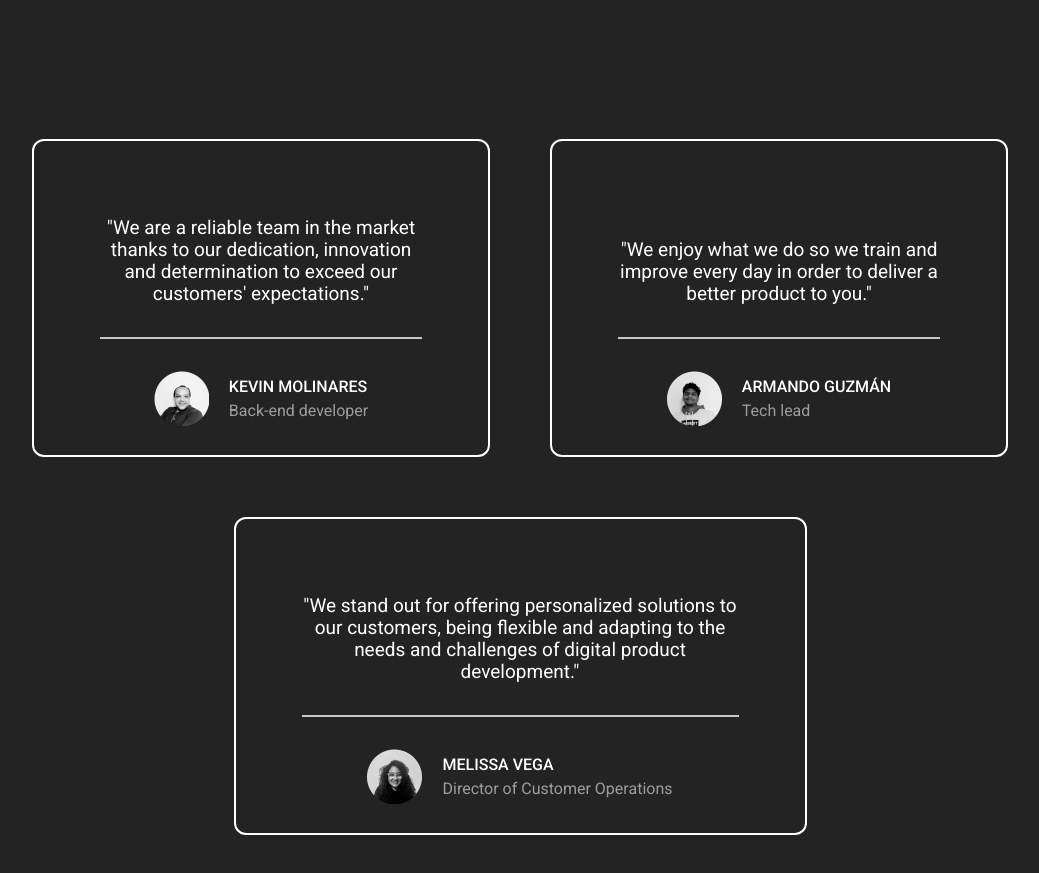
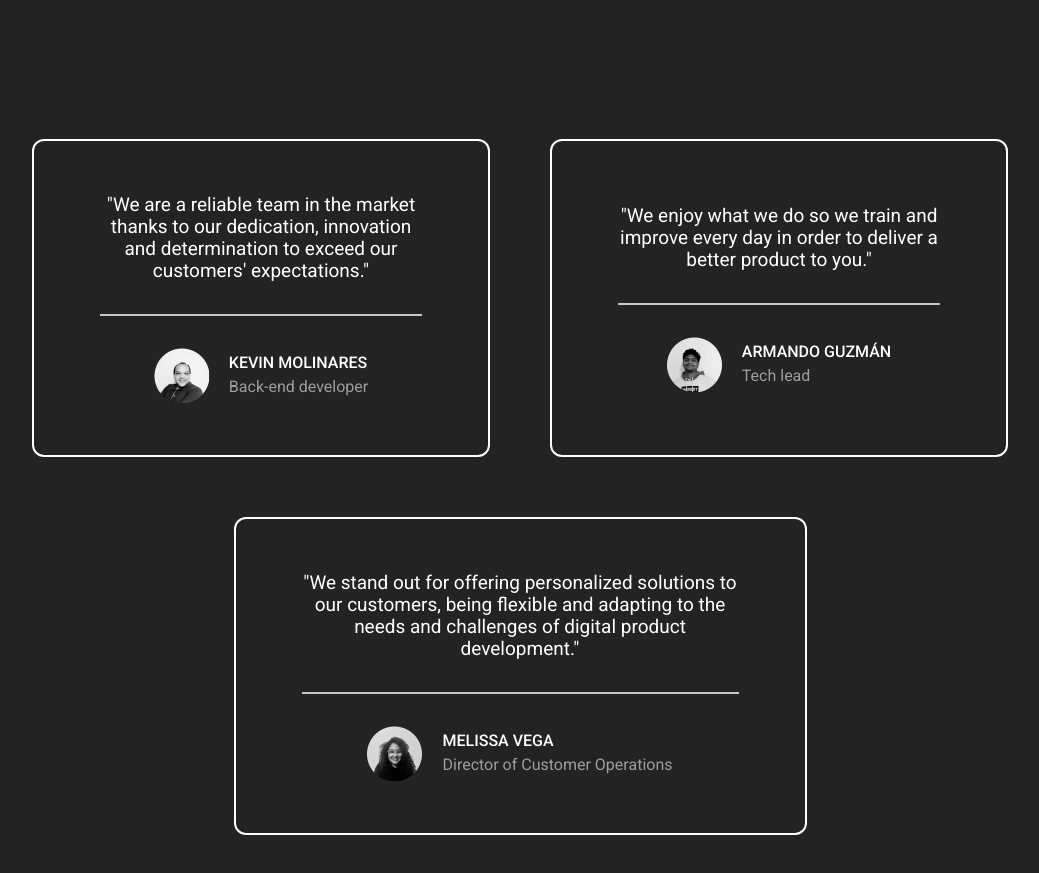
Before and after one commit to contentcraftstudio/Coderlabs-web-2.0, a Next.js app: page / in a window 1280 px wide. Shown: the part 6380-7253 px from the top of the page, without its empty margins (120-1159 px from the left). Built offline with nearby package versions, Linux system fonts and the light colour scheme.

Commit message:
Change::CardTestimonials.tsx

```diff
--- a/components/CardTestimonials.tsx
+++ b/components/CardTestimonials.tsx
@@ -17,10 +17,10 @@ export default function CardTestimonials({
 }: Props) {
   const { t } = useTranslation()
   return (
-    <div className='flex items-center sm:h-[260px] md:h-[277px] lg:h-[318px] sm:w-[330px] md:w-[573px] lg:w-[573px] lg:pt-[69px] sm:px-[30px] md:px-[70px] lg:px-[66px] border-2 rounded border-white'>
+    <div className='flex items-center sm:h-[260px] md:h-[277px] lg:h-[318px] sm:w-[330px] md:w-[573px] lg:w-[573px] sm:px-[30px] md:px-[70px] lg:px-[66px] border-2 rounded border-white'>
       <div className='divide-y-2'>
         <div className='sm:pb-[16px] md:pb-[32px]'>
-          <p className='lg:h-[66px] flex items-end font-primary leading-[22px] font-normal sm:text-[16px] md:text-[19px] xl:text-[19px] text-center text-white'>
+          <p className='font-primary leading-[22px] font-normal sm:text-[16px] md:text-[19px] xl:text-[19px] text-center text-white'>
             {t(paragraph)}
           </p>
         </div>
```
